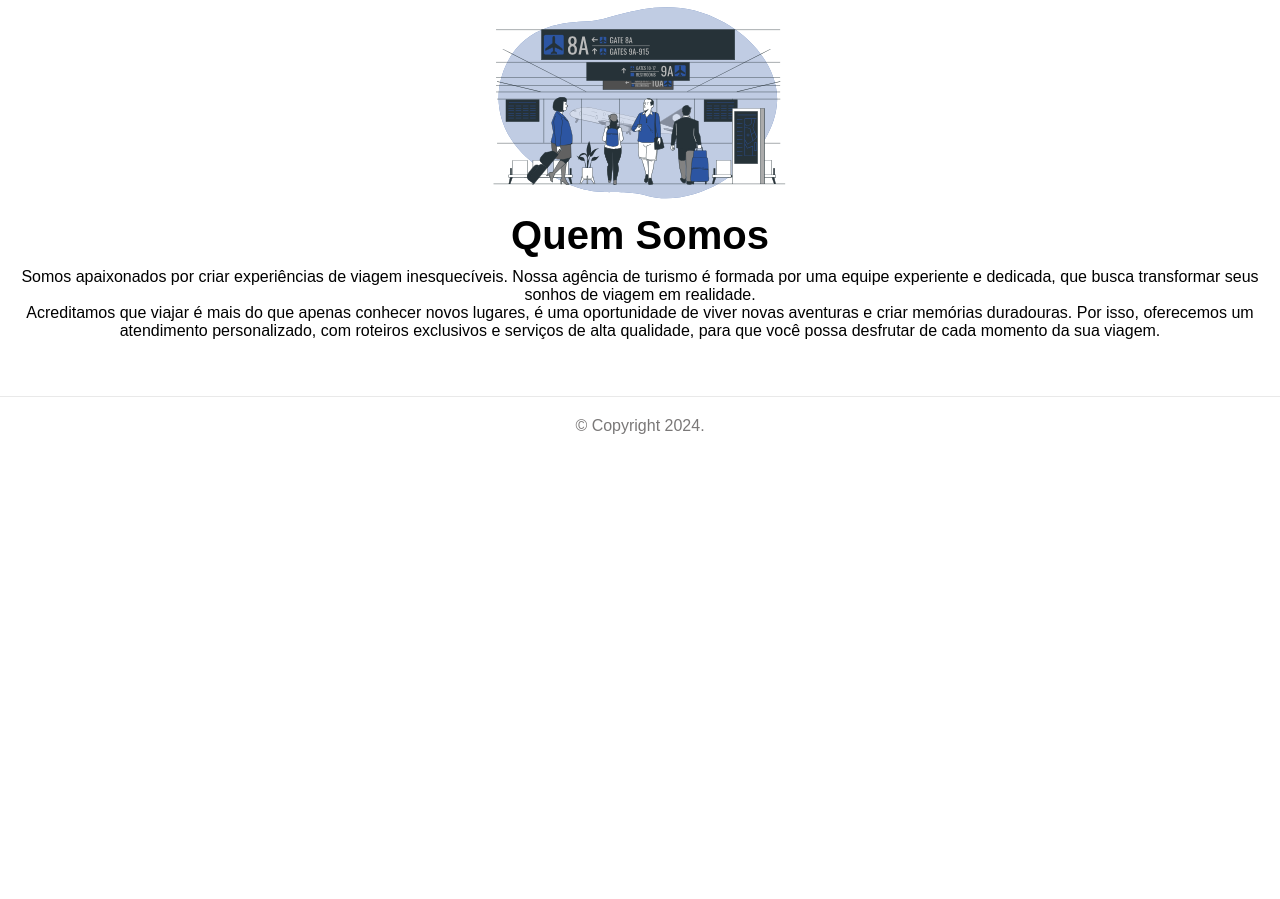
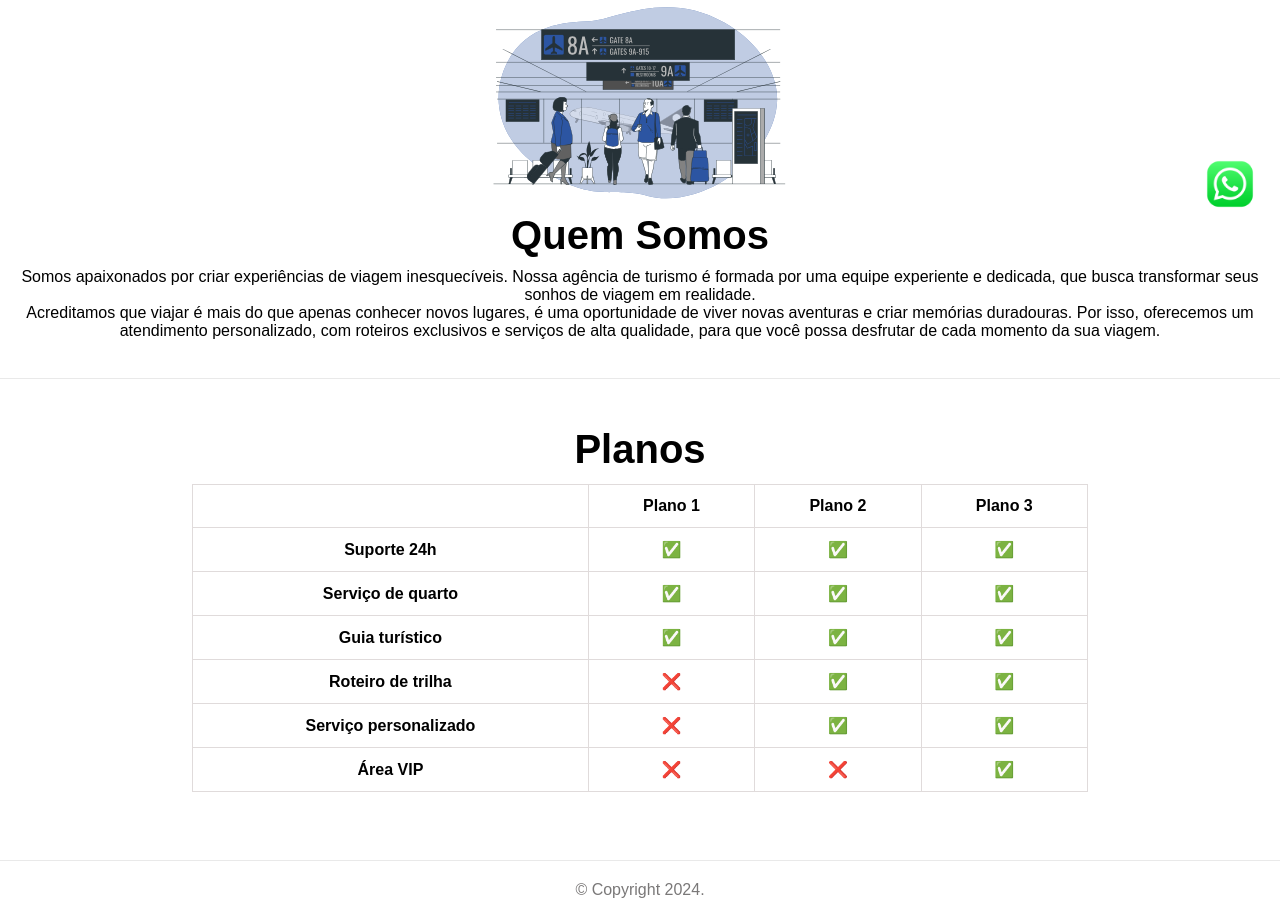
Before and after one commit to luanazanoni/front-end, a plain HTML site: page css-growtravel/index.html in a window 1280 px wide. Shown: the part 562-1461 px from the top of the page. Before the commit the page ends 997 px from the top, so only its background shows below. Drawn offline with Linux system fonts and the light colour scheme.

Commit message:
att position

```diff
--- a/css-growtravel/index.html
+++ b/css-growtravel/index.html
@@ -34,6 +34,60 @@
                 Acreditamos que viajar é mais do que apenas conhecer novos lugares, é uma oportunidade de viver novas aventuras e criar memórias duradouras. Por isso,           oferecemos um atendimento personalizado, com roteiros exclusivos e serviços de alta qualidade, para que você possa desfrutar de cada momento da sua viagem.
             </p>
         </section>
+        <br>
+        <hr>
+        <br>
+        <section id="planos">
+            <h2>Planos</h2>
+            <table>
+                <thead>
+                    <tr>
+                        <th></th>
+                        <th>Plano 1</th>
+                        <th>Plano 2</th>
+                        <th>Plano 3</th>
+                    </tr>
+                </thead>
+                <tbody>
+                    <tr>
+                        <th>Suporte 24h</th>
+                        <td>✅</td>
+                        <td>✅</td>
+                        <td>✅</td>
+                    </tr>
+                    <tr>
+                        <th>Serviço de quarto</th>
+                        <td>✅</td>
+                        <td>✅</td>
+                        <td>✅</td>
+                    </tr>
+                    <tr>
+                        <th>Guia turístico</th>
+                        <td>✅</td>
+                        <td>✅</td>
+                        <td>✅</td>
+                    </tr>
+                    <tr>
+                        <th>Roteiro de trilha</th>
+                        <td>❌</td>
+                        <td>✅</td>
+                        <td>✅</td>
+                    </tr>
+                    <tr>
+                        <th>Serviço personalizado</th>
+                        <td>❌</td>
+                        <td>✅</td>
+                        <td>✅</td>
+                    </tr>
+                    <tr>
+                        <th>Área VIP</th>
+                        <td>❌</td>
+                        <td>❌</td>
+                        <td>✅</td>
+                    </tr>
+                </tbody>
+            </table>
+        </section>
     </main>
 <br>
 <br>
@@ -41,5 +95,8 @@
     <footer>
         <p>&copy; Copyright 2024.</p>
     </footer>
+    <a href="https://wa.me/5549988112835?text=Ol%C3%A1%2C%20tudo%20bem%3F" title="Entre em contato" target="_blank" id="botao-flutuante">
+        <img src="./images/whatsapp.png" alt="Icone WhatsApp">
+    </a>
 </body>
 </html>
--- a/css-growtravel/style.css
+++ b/css-growtravel/style.css
@@ -14,6 +14,11 @@ header{
 .lado-a-lado {
     display: inline-block;
     margin: 15px 20px;
+}
+.lado-a-lado:hover {
+    text-decoration: underline;
+    color: white;
+    cursor: pointer;
 }
 .uma-pessoa{
     width: 300px;
@@ -39,6 +44,10 @@ button{
     color: #e0dbdb;
     margin-top: 20px;
 }
+button:hover {
+    cursor: pointer;
+    font-weight: bold;
+}
 .varias-pessoas{
     width: 300px;
     display: block;
@@ -57,3 +66,23 @@ footer{
     text-align: center;
     color:#7a7878
 }
+table, td, th {
+    border: 1px solid #e0dbdb;
+    border-collapse: collapse;
+    text-align: center;
+}
+td, th{
+    padding: 12px;
+}
+table{
+    width: 70%;
+    margin: 12px auto;
+}
+a#botao-flutuante {
+    position: fixed;
+    right: 25px;
+    bottom: 25px;
+}
+a#botao-flutuante > img {
+    width: 50px;
+}
```
Also changed, not shown: css-growtravel/images/whatsapp.png (added).
